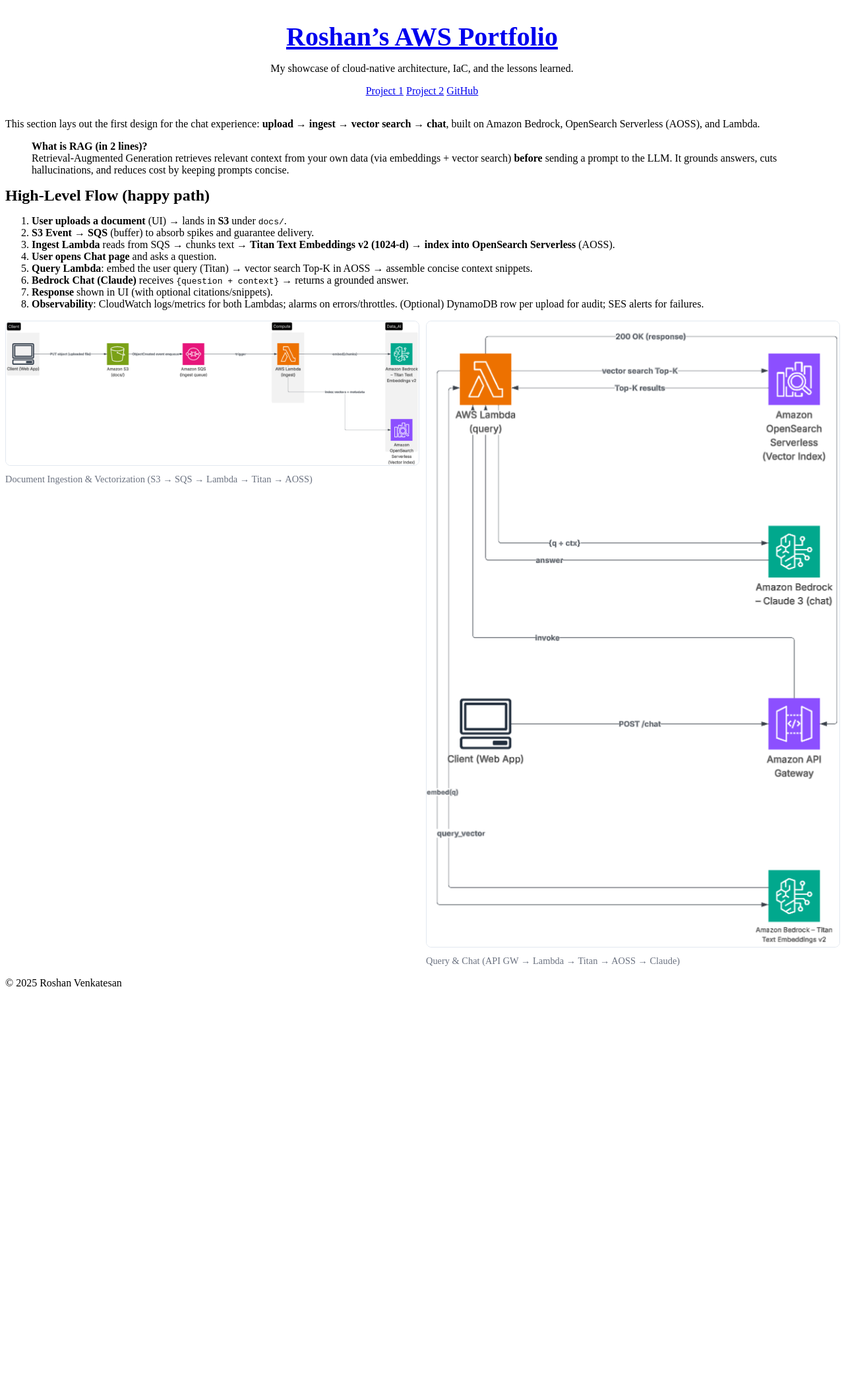
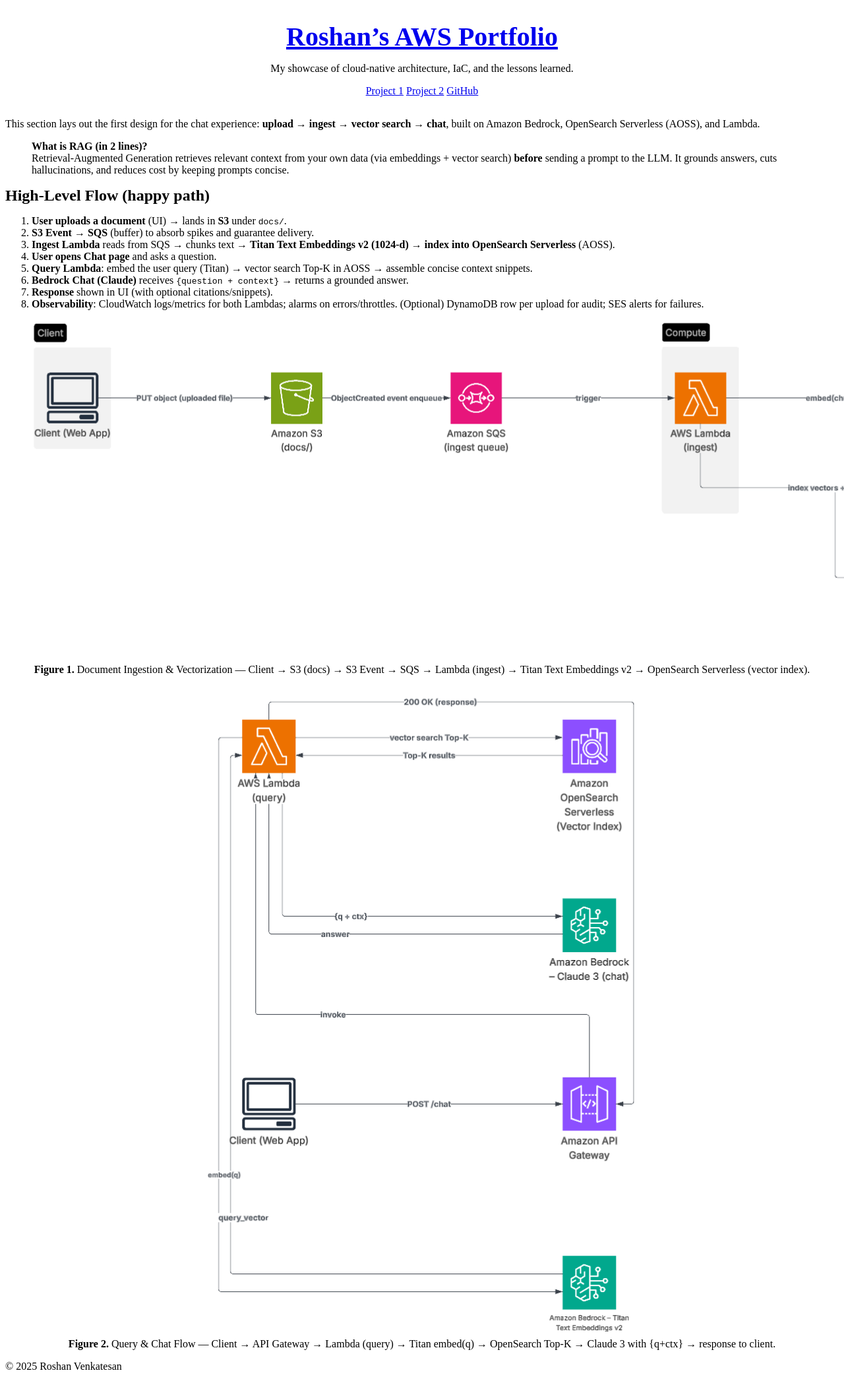
Before and after one commit to Roshan-AWS-Personal/roshan-aws-personal.github.io, a Jekyll site: the page built from _ai-kb/02-architecture-initial-plan.md, in a window 1280 px wide. Shown: the whole page at 66% size. Built offline with Jekyll 4.4.1, drawn with Linux system fonts in a browser that asks for light colours; before the commit the page ends 1515 px from its top, so only the background shows below that.

Commit message:
fix format

```diff
--- a/_ai-kb/02-architecture-initial-plan.md
+++ b/_ai-kb/02-architecture-initial-plan.md
@@ -19,23 +19,16 @@
 8. **Observability**: CloudWatch logs/metrics for both Lambdas; alarms on errors/throttles. (Optional) DynamoDB row per upload for audit; SES alerts for failures.
 
 
-<!-- Side-by-side diagrams -->
-<style>
-  .img-row{display:flex;gap:12px;align-items:flex-start;flex-wrap:wrap;margin:1rem 0}
-  .img-row figure{flex:1 1 420px;margin:0}
-  .img-row img{width:100%;height:auto;border:1px solid #e2e8f0;border-radius:8px}
-  .img-row figcaption{font-size:.9rem;color:#6b7280;margin-top:.5rem}
-</style>
-
-<div class="img-row">
+<div align="center">
   <figure>
-    <img src="{{ '/assets/images/ingest-flow.png' | relative_url }}"
-         alt="Document ingestion & vectorization: S3 → SQS → Lambda → Titan → OpenSearch Serverless">
-    <figcaption>Document Ingestion & Vectorization (S3 → SQS → Lambda → Titan → AOSS)</figcaption>
-  </figure>
-  <figure>
-    <img src="{{ '/assets/images/query-flow.png' | relative_url }}"
-         alt="Query & chat: API Gateway → Lambda → Titan → OpenSearch Serverless → Claude">
-    <figcaption>Query & Chat (API GW → Lambda → Titan → AOSS → Claude)</figcaption>
+    <img src="{{ site.baseurl }}/assets/images/ingest-flow.png" alt="Document Ingestion & Vectorization: S3 → SQS → Lambda (ingest) → Titan Embeddings → OpenSearch Serverless" />
+    <figcaption><strong>Figure 1. </strong> Document Ingestion & Vectorization — Client → S3 (docs) → S3 Event → SQS → Lambda (ingest) → Titan Text Embeddings v2 → OpenSearch Serverless (vector index).</figcaption>
   </figure>
 </div>
+
+<div align="center">
+  <figure>
+    <img src="{{ site.baseurl }}/assets/images/query-flow.png" alt="Query & Chat: API Gateway → Lambda (query) → Titan Embeddings (query) → OpenSearch vector search → Claude 3 (chat) → response" />
+    <figcaption><strong>Figure 2. </strong> Query & Chat Flow — Client → API Gateway → Lambda (query) → Titan embed(q) → OpenSearch Top-K → Claude 3 with {q+ctx} → response to client.</figcaption>
+  </figure>
+</div>
```
Also changed, not shown: _ai-kb/01-introduction.md (+0 -2 lines).
